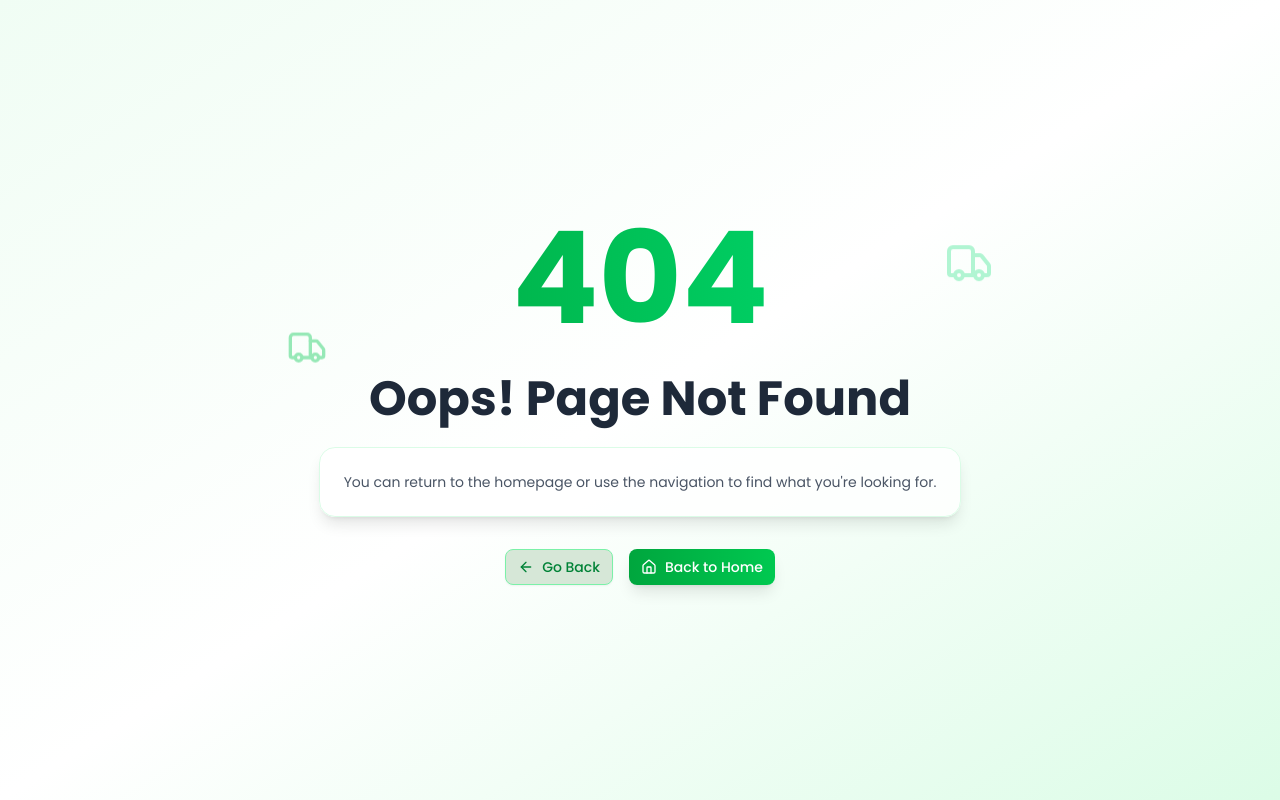
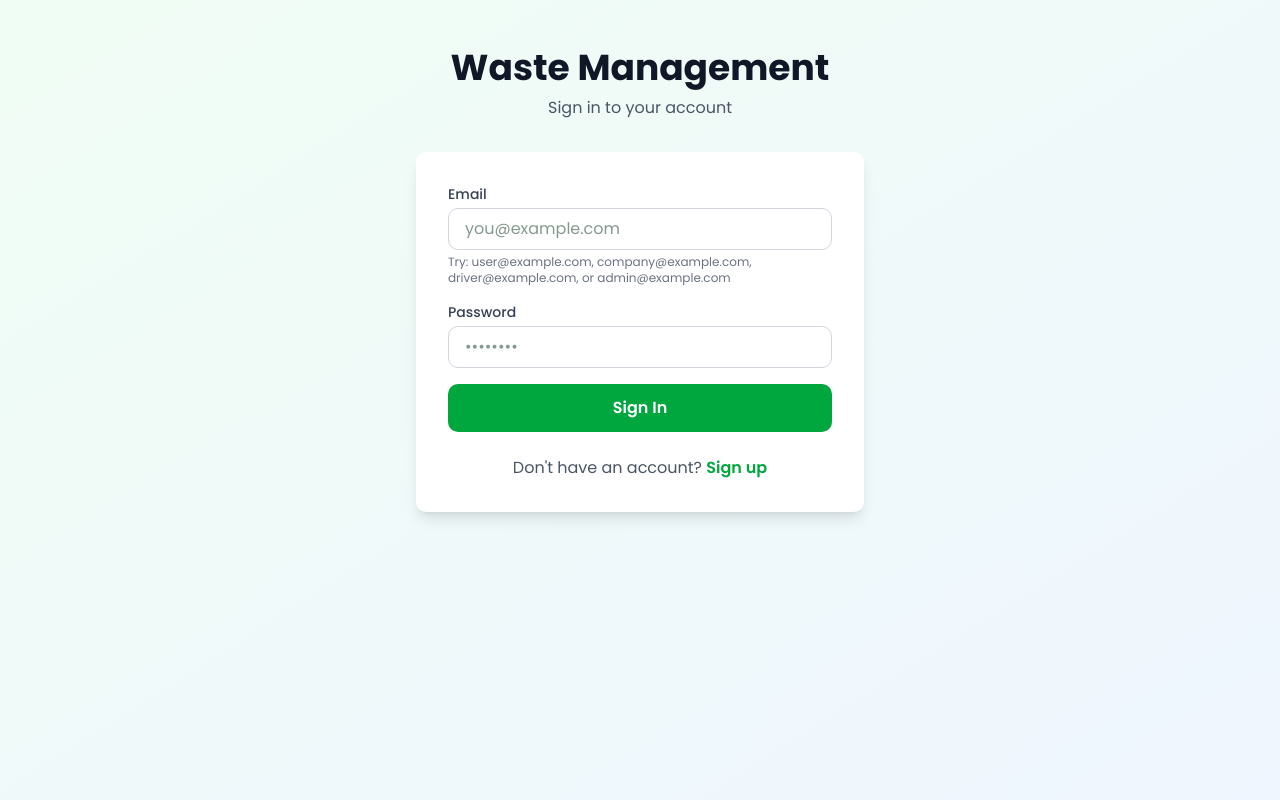
Before and after one commit to mariegrace03/Patrick, a Next.js app: page /Signin in a window 1280 px wide. Before the commit this address had no page. Built offline with nearby package versions, Linux system fonts and the light colour scheme.

Commit message:
feat(auth): add sign-in page

```diff
--- /dev/null
+++ b/app/Signin/page.tsx
@@ -0,0 +1,115 @@
+"use client";
+
+import { ChangeEvent, FormEvent, useState } from "react";
+import { useRouter } from "next/navigation";
+import { signin } from "@/lib/mock-auth";
+
+interface SigninForm {
+  email: string;
+  password: string;
+}
+
+export default function Signin() {
+  const router = useRouter();
+  const [formData, setFormData] = useState<SigninForm>({
+    email: "",
+    password: "",
+  });
+  const [error, setError] = useState<string>("");
+  const [loading, setLoading] = useState(false);
+
+  const handleChange = (e: ChangeEvent<HTMLInputElement>) => {
+    setFormData({ ...formData, [e.target.name]: e.target.value });
+  };
+
+  const handleSubmit = async (e: FormEvent<HTMLFormElement>) => {
+    e.preventDefault();
+    setError("");
+
+    if (!formData.email || !formData.password) {
+      setError("Email and password are required.");
+      return;
+    }
+
+    setLoading(true);
+    try {
+      const user = await signin(formData.email, formData.password);
+
+      // Route based on role
+      const roleRoutes: Record<string, string> = {
+        admin: "/admin-dashboard",
+        company: "/wasteCompanyDashboard",
+        driver: "/driver-dashboard",
+        user: "/User-Dashboard",
+      };
+
+      const route = roleRoutes[user.role] || "/";
+      router.push(route);
+    } catch (err) {
+      setError(err instanceof Error ? err.message : "Signin failed.");
+    } finally {
+      setLoading(false);
+    }
+  };
+
+  return (
+    <div className="min-h-screen bg-gradient-to-br from-green-50 to-blue-50 py-12 px-4">
+      <div className="max-w-md mx-auto">
+        <div className="text-center mb-8">
+          <h1 className="text-4xl font-bold text-gray-900 mb-2">Waste Management</h1>
+          <p className="text-gray-600">Sign in to your account</p>
+        </div>
+
+        <div className="bg-white rounded-lg shadow-lg p-8">
+          <form onSubmit={handleSubmit} className="space-y-4">
+            <div>
+              <label className="block text-sm font-medium text-gray-700 mb-1">Email</label>
+              <input
+                type="email"
+                name="email"
+                value={formData.email}
+                onChange={handleChange}
+                className="w-full px-4 py-2 border border-gray-300 rounded-lg focus:ring-2 focus:ring-green-500 focus:border-transparent"
+                placeholder="you@example.com"
+                required
+              />
+              <p className="text-xs text-gray-500 mt-1">
+                Try: user@example.com, company@example.com, driver@example.com, or admin@example.com
+              </p>
+            </div>
+
+            <div>
+              <label className="block text-sm font-medium text-gray-700 mb-1">Password</label>
+              <input
+                type="password"
+                name="password"
+                value={formData.password}
+                onChange={handleChange}
+                className="w-full px-4 py-2 border border-gray-300 rounded-lg focus:ring-2 focus:ring-green-500 focus:border-transparent"
+                placeholder="••••••••"
+                required
+              />
+            </div>
+
+            {error && <div className="p-4 bg-red-50 border border-red-200 rounded-lg text-red-700 text-sm">{error}</div>}
+
+            <button
+              type="submit"
+              disabled={loading}
+              className="w-full bg-green-600 text-white py-3 rounded-lg font-semibold hover:bg-green-700 transition disabled:opacity-50 disabled:cursor-not-allowed"
+            >
+              {loading ? "Signing in..." : "Sign In"}
+            </button>
+          </form>
+
+          <p className="text-center mt-6 text-gray-600">
+            Don't have an account?{" "}
+            <a href="/signup" className="text-green-600 font-semibold hover:underline">
+              Sign up
+            </a>
+          </p>
+        </div>
+      </div>
+    </div>
+  );
+}
```
